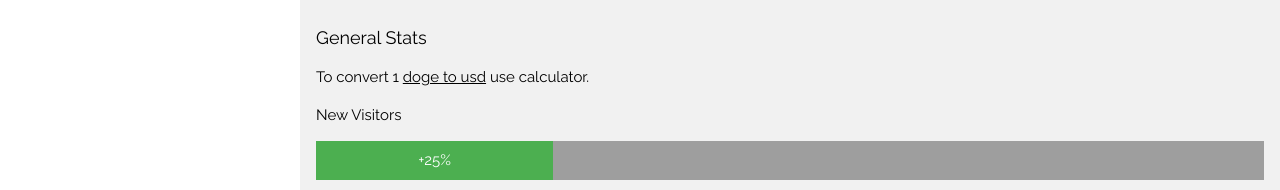
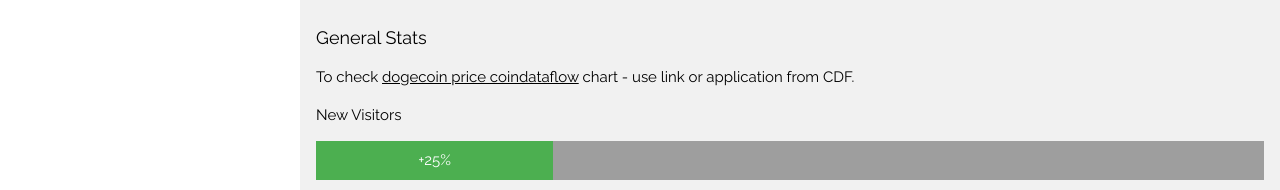
Before and after one commit to BitcoinPlatinum/bitcoinplatinum.github.io, a plain HTML site: page index.html in a window 1280 px wide. Shown: the part 610-800 px from the top of the page. Drawn offline with nearby package versions, Linux system fonts and the light colour scheme.

Commit message:
Update index.html

```diff
--- a/index.html
+++ b/index.html
@@ -154,7 +154,7 @@ html,body,h1,h2,h3,h4,h5 {font-family: "Raleway", sans-serif}
   <hr>
   <div class="w3-container">
     <h5>General Stats</h5>
-    <p>To convert 1 <a href="https://coindataflow.com/en/pair/doge-usd">doge to usd</a> use calculator.</p>
+    <p>To check <a href="https://coindataflow.com/en/currency/dogecoin">dogecoin price coindataflow</a> chart - use link or application from CDF.</p>
     <p>New Visitors</p>
     <div class="w3-grey">
       <div class="w3-container w3-center w3-padding w3-green" style="width:25%">+25%</div>
```
